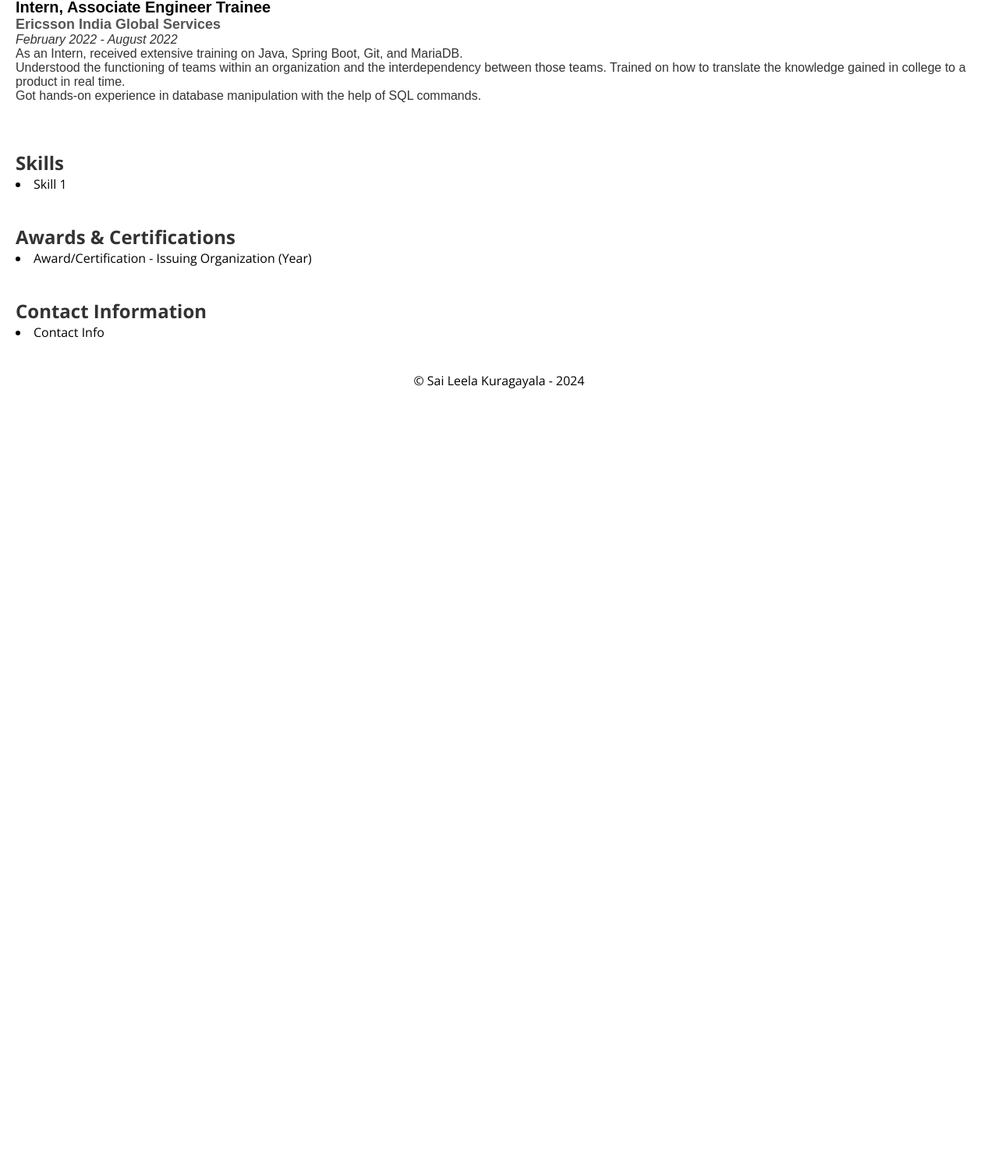
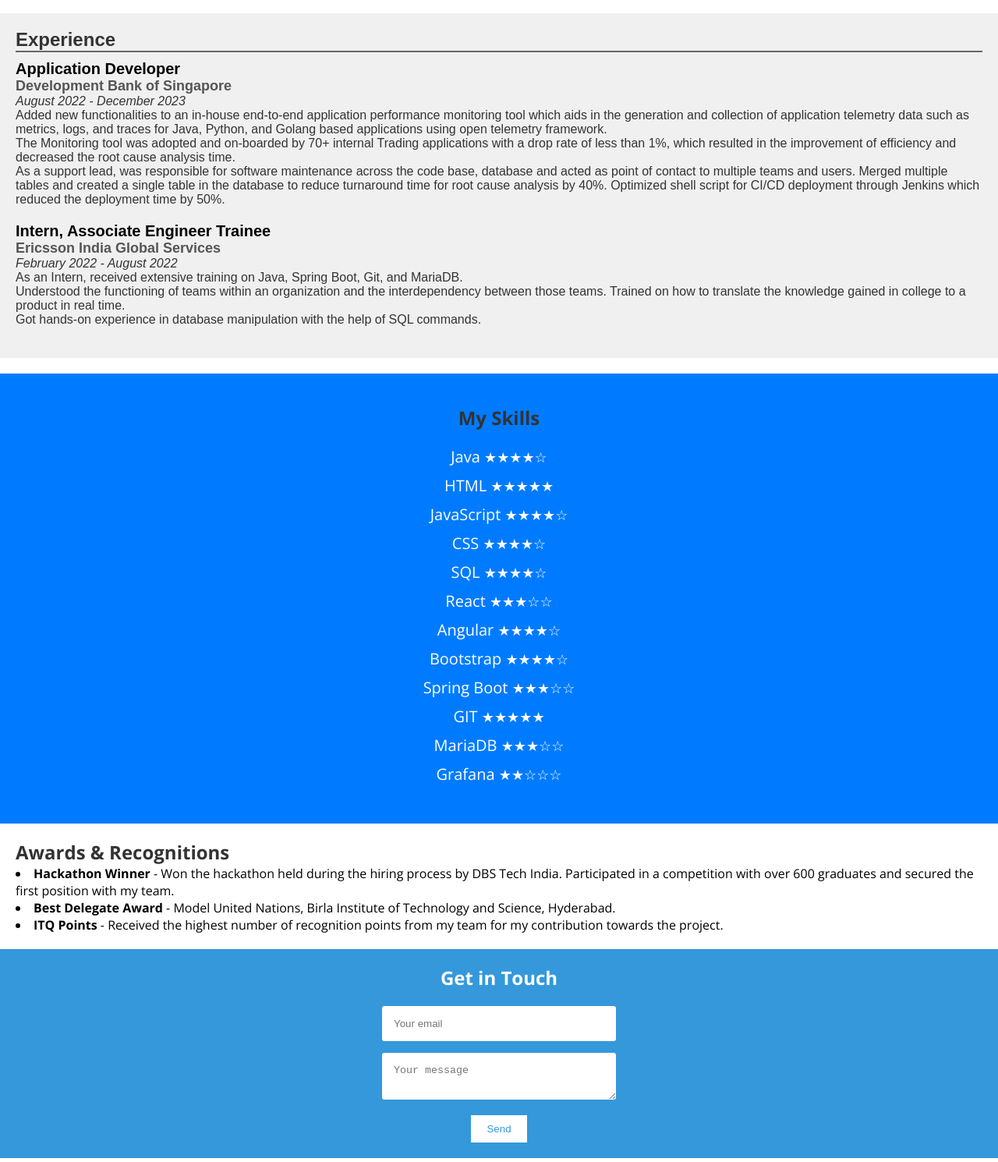
Before and after one commit to Kleela3498/resume, a plain HTML site: page index.html in a window 1280 px wide. Shown: the part 1250-2740 px from the top of the page at 78% size. Before the commit the page ends 1749 px from the top, so only its background shows below. Drawn offline with nearby package versions, Linux system fonts and the light colour scheme.

Commit message:
Style and Content Updation

```diff
--- a/Style.css
+++ b/Style.css
@@ -24,6 +24,8 @@ body, html {
     color: #ffffff;;
     overflow: hidden;
 }
+
+
 
 /* Profile Picture */
 .profile-photo {
@@ -160,3 +162,89 @@ footer {
     list-style-type: none;
     padding: 0;
   }
+
+
+  /* Education and Experience Sections Styles */
+#education, #experience {
+    background-color: #f0f0f0; /* Light grey background for separation */
+    padding: 20px; /* Spacing inside the sections */
+    margin-bottom: 20px; /* Space between sections */
+}
+
+#education h2, #experience h2 {
+    margin-bottom: 10px; /* Space below the heading */
+}
+/* End Education and Experience Sections Styles */
+
+
+
+ /* Contact Section Styles */
+#contact {
+    background-color: #3498db;
+    padding: 20px;
+    text-align: center;
+}
+
+#contact h2 {
+    color: white;
+    margin-bottom: 20px;
+}
+
+#contact form {
+    display: inline-block;
+    width: 300px;
+}
+
+#contact input[type=email],
+#contact textarea {
+    width: 100%;
+    padding: 15px;
+    margin-bottom: 15px;
+    border: none;
+    border-radius: 3px;
+    box-sizing: border-box;
+}
+
+#contact input[type=submit] {
+    background-color: white;
+    color: #3498db;
+    border: none;
+    padding: 10px 20px;
+    cursor: pointer;
+    transition: background-color 0.3s;
+    box-sizing: border-box;
+}
+
+#contact input[type=submit]:hover {
+    background-color: #2980b9;
+    color: white;
+}
+/* End Contact Section Styles */
+
+
+/* Skills Section Styles */
+#skills {
+    background-color: #007bff;
+    padding: 40px;
+    color: white;
+    text-align: center;
+}
+
+#skills h2 {
+    margin-bottom: 20px;
+}
+
+#skills ul {
+    list-style: none;
+    padding: 0;
+}
+
+#skills li {
+    font-size: 20px;
+    margin-bottom: 10px;
+}
+
+.stars {
+    font-size: 18px;
+}
+/* End Skills Section Styles */
--- a/index.html
+++ b/index.html
@@ -32,27 +32,41 @@
             <li><a href="#contact">Contact</a></li>
         </ul>
     </nav>
-        <section id="summary">
-            <h2>Summary</h2>
-            <p>Objective statement or summary goes here. This should be a brief introduction about yourself and your career goals.</p>
-        </section>
+        <!-- Summary Section -->
+        <div id="summary" style="background-color: #f8f9fa; padding: 40px; text-align: center;">
+            <h2>About Me</h2>
+            <p style="font-size: 16px; color: #333; max-width: 600px; margin: auto;">
+             As a full-stack developer with more than two years of experience, I have honed my skills across a breadth of front-end and back-end technologies. My career includes designing and developing sophisticated applications for financial institutions. Passionate about technology, I am committed to a continuous journey of discovery and innovation in the ever-evolving tech landscape.
+             </p>
+        </div>
+<!-- End Summary Section -->
 
-        <section id="education">
+
+        <div id="education" style="background-color: #f0f0f0; padding: 20px;">
             <h2>Education</h2>
-            <ul>
-                <li><strong>Degree, Field of Study</strong> - School Name (Year)</li>
-                <!-- Add more items here -->
-            </ul>
-        </section>
+            <div class="education-item">
+                <h3>New Jersey Institute of Technology</h3>
+                <p>MS in Information Systems</p>
+            </div>
+            <div class="education-item">
+                <h3>Bhoj Reddy College of Engineering for Women</h3>
+                <p>Bachelor of Technology, Information Technology Department</p>
+            </div>
+            <div class="education-item">
+                <h3>Teegala Krishna Reddy College</h3>
+                <p>Diploma in Computer Science</p>
+            </div>
+        </div>
 
-        <section id="experience">
+
+        <div id="experience" style="background-color: #f0f0f0; padding: 20px;">
             <h2>Experience</h2>
 
             <!-- Experience Item 1 -->
             <div class="experience-item">
               <h3>Application Developer</h3>
               <h4>Development Bank of Singapore</h4>
-              <p>August 2022 - Present</p>
+              <p>August 2022 - December 2023</p>
               <ul>
                 <li>Added new functionalities to an in-house end-to-end application performance monitoring tool which aids in the generation and collection of application telemetry data such as metrics, logs, and traces for Java, Python, and Golang based applications using open telemetry framework.</li>
                 <li>The Monitoring tool was adopted and on-boarded by 70+ internal Trading applications with a drop rate of less than 1%, which resulted in the improvement of efficiency and decreased the root cause analysis time.</li>
@@ -72,31 +86,58 @@
               </ul>
             </div>
 
-          </section>
+        </div>
 
 
-        <section id="skills">
-            <h2>Skills</h2>
+        <!-- Skills Section -->
+        <div id="skills" style="background-color: #007bff; padding: 40px; color: white;">
+            <h2>My Skills</h2>
+            <ul style="list-style: none; padding: 0;">
+                <li>Java <span class="stars">★★★★☆</span></li>
+                <li>HTML <span class="stars">★★★★★</span></li>
+                <li>JavaScript <span class="stars">★★★★☆</span></li>
+                <li>CSS <span class="stars">★★★★☆</span></li>
+                <li>SQL <span class="stars">★★★★☆</span></li>
+                <li>React <span class="stars">★★★☆☆</span></li>
+                <li>Angular <span class="stars">★★★★☆</span></li>
+                <li>Bootstrap <span class="stars">★★★★☆</span></li>
+                <li>Spring Boot <span class="stars">★★★☆☆</span></li>
+                <li>GIT <span class="stars">★★★★★</span></li>
+                <li>MariaDB <span class="stars">★★★☆☆</span></li>
+                <li>Grafana <span class="stars">★★☆☆☆</span></li>
+            </ul>
+        </div>
+<!-- End Skills Section -->
+
+
+        <section id="awards">
+            <h2>Awards & Recognitions</h2>
             <ul>
-                <li>Skill 1</li>
-                <!-- Add more items here -->
+                <li>
+                    <strong>Hackathon Winner</strong> - Won the hackathon held during the hiring process by DBS Tech India. Participated in a competition with over 600 graduates and secured the first position with my team.
+                </li>
+                <li>
+                    <strong>Best Delegate Award</strong> - Model United Nations, Birla Institute of Technology and Science, Hyderabad.
+                </li>
+                <li>
+                    <strong>ITQ Points</strong> - Received the highest number of recognition points from my team for my contribution towards the project.
+                </li>
             </ul>
         </section>
 
-        <section id="awards">
-            <h2>Awards & Certifications</h2>
-            <ul>
-                <li>Award/Certification - Issuing Organization (Year)</li>
-                <!-- Add more items here -->
-            </ul>
-        </section>
 
-        <section id="contact">
-            <h2>Contact Information</h2>
-            <ul>
-                <li>Contact Info</li>
-            </ul>
-        </section>
+        <!-- Contact Section -->
+        <div id="contact" style="background-color: #3498db; padding: 20px; text-align: center;">
+            <h2 style="color: white; margin-bottom: 20px;">Get in Touch</h2>
+            <form action="mailto:leela3498@gmail.com" method="post" enctype="text/plain" style="display: inline-block; width: 300px;">
+                <input type="email" name="email" placeholder="Your email" required style="width: 100%; padding: 15px; margin-bottom: 15px; border: none; border-radius: 3px;">
+                <textarea name="message" placeholder="Your message" required style="width: 100%; padding: 15px; margin-bottom: 15px; border: none; border-radius: 3px;"></textarea>
+                <input type="submit" value="Send" style="background-color: white; color: #3498db; border: none; padding: 10px 20px; cursor: pointer; transition: background-color 0.3s;">
+        </form>
+</div>
+<!-- End Contact Section -->
+
+
 
         <footer>
             <p>&copy; Sai Leela Kuragayala - 2024</p>
```
